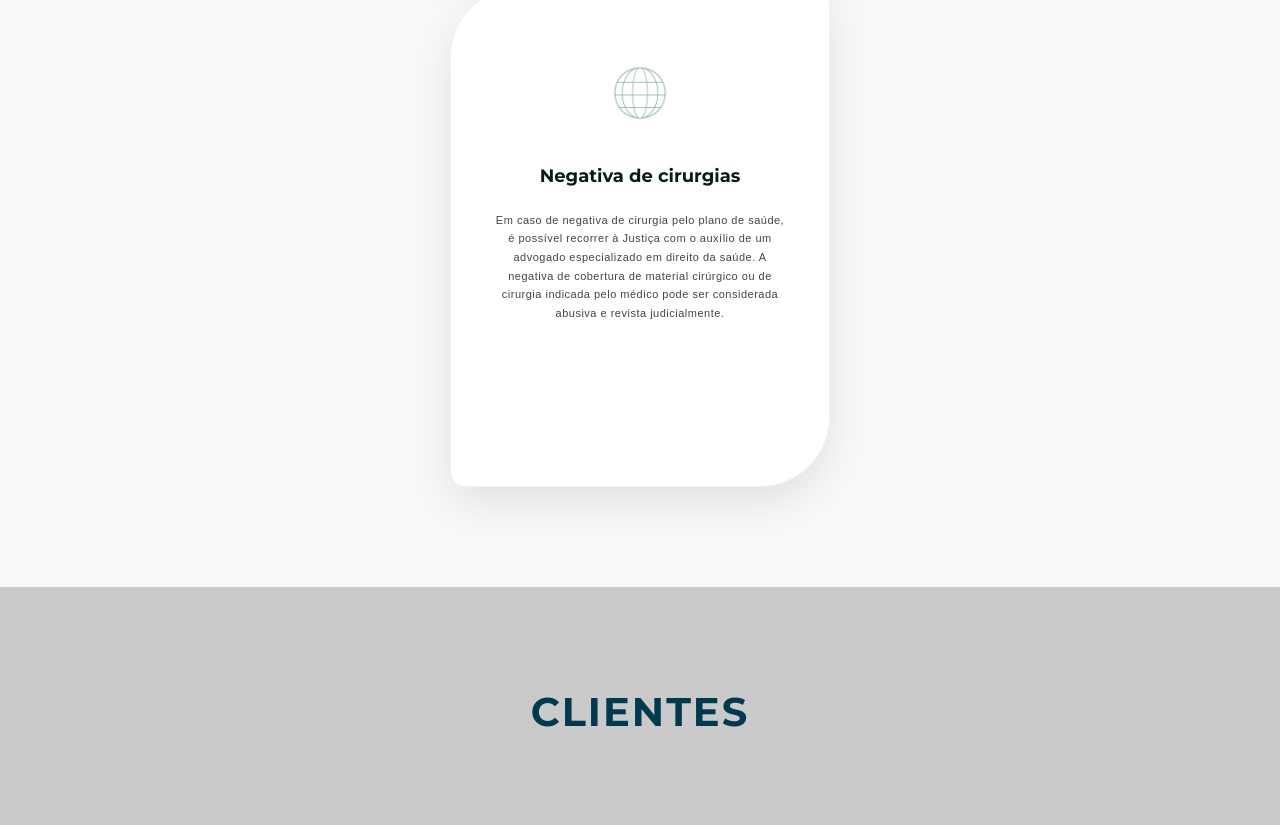
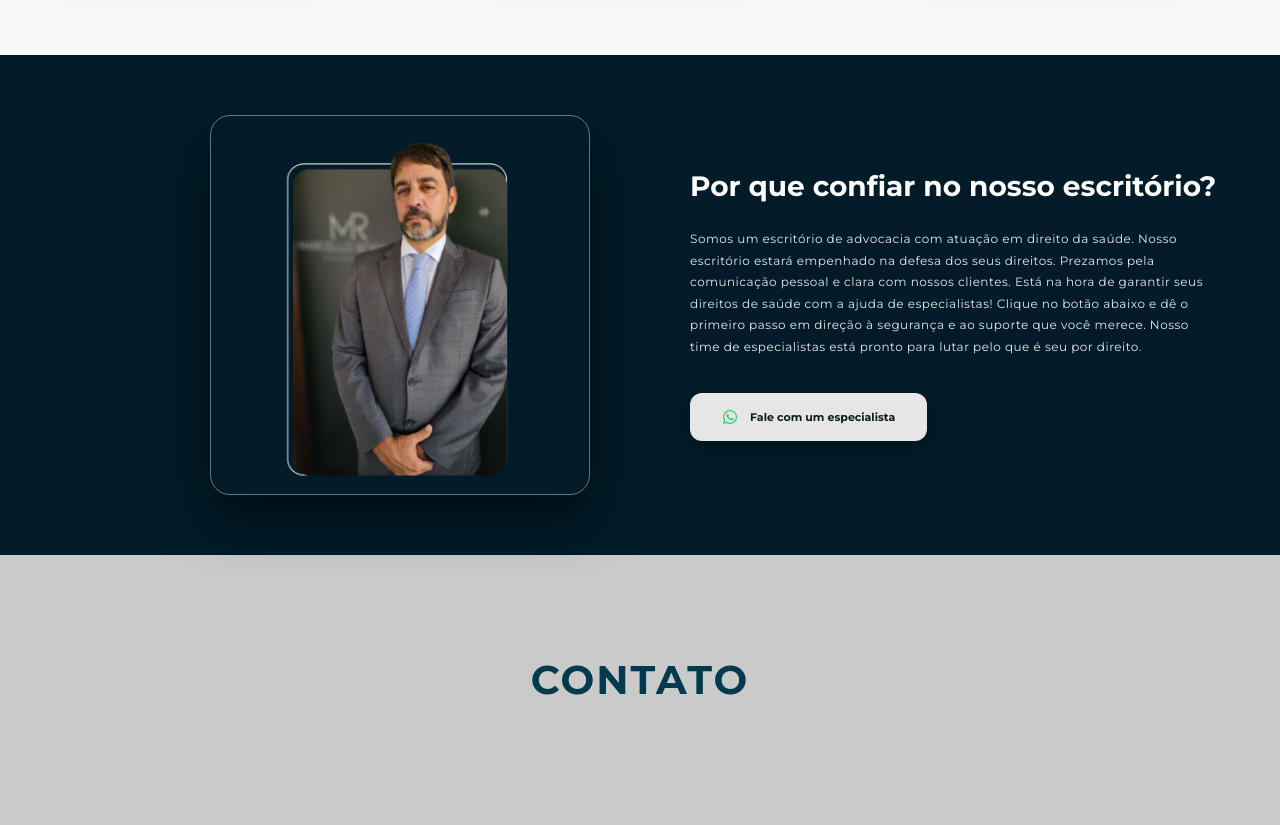
Before and after one commit to Felipeserpa/LandPage-Marcello-adv, a React (Vite) app: page / in a window 1280 px wide. Shown: the part 1545-2370 px from the top of the page. Built offline with nearby package versions, Linux system fonts and the light colour scheme.

Commit message:
atualizacao dos about

```diff
--- a/package.json
+++ b/package.json
@@ -17,6 +17,7 @@
     "@mui/material": "^7.3.1",
     "@twilio/conversations": "^2.6.0",
     "@vercel/analytics": "^1.4.1",
+    "framer-motion": "^12.23.26",
     "react": "^18.2.0",
     "react-dom": "^18.2.0",
     "react-helmet-async": "^2.0.5",
--- a/src/App.tsx
+++ b/src/App.tsx
@@ -18,7 +18,7 @@ function App() {
 
       <Hero />
       <Skills />
-      <Portfolio />
+
       <About />
       <Contact />
       <Footer />
--- a/src/components/PriceCards/PriceTab/index.tsx
+++ b/src/components/PriceCards/PriceTab/index.tsx
@@ -5,7 +5,7 @@ const Card = styled.div`
   background-color: #ffffff;
   /* 📌 Formato assimétrico idêntico à foto (Top-Left e Bottom-Right maiores) */
   border-radius: 70px 15px 70px 15px;
-  box-shadow: 0 15px 45px rgba(0, 0, 0, 0.1);
+  box-shadow: 0 15px 45px rgba(0, 0, 0, 0.2);
   padding: 60px 40px;
   width: 100%;
   max-width: 380px;
@@ -49,9 +49,9 @@ const Title = styled.h3`
 const Description = styled.p`
   color: #444;
   font-family: 'Poppins', sans-serif;
-  font-size: 1.1rem; /* Descrição maior e mais legível */
+  font-size: 1.6rem; /* Descrição maior e mais legível */
   line-height: 1.7;
-  font-weight: 400;
+  font-weight: 500;
 
   strong {
     color: #0b1d10;
--- a/src/components/PriceCards/index.tsx
+++ b/src/components/PriceCards/index.tsx
@@ -1,37 +1,57 @@
 import React from 'react';
 import styled from 'styled-components';
+import { motion } from 'framer-motion'; // 1. Importar o motion
 import PricingTab from './PriceTab';
 
 const SectionWrapper = styled.section`
-  background-color: #f8f9fa; /* Fundo cinza bem claro igual à foto */
-  padding: 100px;
+  background-color: #f8f9fa;
+  padding: 100px 20px; /* Ajustado para não quebrar no mobile */
   width: 100%;
   display: flex;
   flex-direction: column;
   align-items: center;
+  overflow-x: hidden; /* Importante para não dar scroll lateral na animação */
+  border-top: 4px solid #0b1d10;
+
+  position: relative;
+
+  /* 2. Opcional: Se quiser a borda fina de ponta a ponta também */
+  border-top: 1px solid rgba(0, 0, 0, 0.05);
+  &::before {
+    content: '';
+    position: absolute;
+    top: 0;
+    left: 50%;
+    transform: translateX(-50%);
+    width: 150px; /* Largura do traço */
+    height: 5px; /* Espessura do traço */
+    background-color: #c4a77d; /* Exemplo de cor Dourada/Bege da logo MR */
+    border-radius: 0 0 5px 5px; /* Arredonda só a parte de baixo */
+    z-index: 10;
+  }
 `;
 
 const SectionTitle = styled.h2`
   font-family: 'Montserrat', sans-serif;
-  font-size: 3rem; /* Título "Nossos Serviços" maior */
+  font-size: 3rem;
   font-weight: 800;
   color: #1a1a1a;
   margin-bottom: 60px;
   text-align: center;
+
+  @media (max-width: 768px) {
+    font-size: 2.2rem;
+  }
 `;
 
 const PriceCardContainer = styled.div`
   display: flex;
   justify-content: center;
-  align-items: stretch; /* Garante que todos os cards tenham a mesma altura */
-
-  /* 📌 ESPAÇAMENTO: Gap aumentado para 3.5rem (aprox 56px) para dar o ar premium */
-  gap: 3.5rem;
-
+  align-items: stretch;
+  gap: 50px;
   flex-wrap: wrap;
   max-width: 1300px;
   width: 100%;
-  padding: 0 20px;
 
   @media (max-width: 1024px) {
     gap: 2rem;
@@ -49,26 +69,53 @@ const PriceCard = () => {
     <SectionWrapper>
       <SectionTitle>Veja alguns dos nossos serviços:</SectionTitle>
       <PriceCardContainer>
+        {/* CARD 1: Esquerda para Direita */}
+        <motion.div
+          initial={{ opacity: 0, x: -100 }}
+          whileInView={{ opacity: 1, x: 0 }}
+          viewport={{ once: true }}
+          transition={{ duration: 0.8, delay: 0.1 }}
+          style={{ display: 'flex', justifyContent: 'center' }}
+        >
           <PricingTab
             planName="Reajuste abusivo de plano de saúde"
             features={[
               'Um reajuste abusivo de plano de saúde é aquele que não segue os parâmetros estabelecidos pela Agência Nacional de Saúde Suplementar (ANS). A Justiça também pode ser acionada para questionar o reajuste abusivo.',
             ]}
           />
+        </motion.div>
 
+        {/* CARD 2: Cima para Baixo */}
+        <motion.div
+          initial={{ opacity: 0, y: -100 }}
+          whileInView={{ opacity: 1, y: 0 }}
+          viewport={{ once: true }}
+          transition={{ duration: 0.8, delay: 0.3 }}
+          style={{ display: 'flex', justifyContent: 'center' }}
+        >
           <PricingTab
             planName="Negativa de tratamento e medicamentos"
             features={[
               'É quando um plano de saúde ou o sistema público de saúde se recusa a fornecer ou cobrir um tratamento ou medicamento prescrito por um médico.',
             ]}
           />
+        </motion.div>
 
+        {/* CARD 3: Direita para Esquerda */}
+        <motion.div
+          initial={{ opacity: 0, x: 100 }}
+          whileInView={{ opacity: 1, x: 0 }}
+          viewport={{ once: true }}
+          transition={{ duration: 0.8, delay: 0.5 }}
+          style={{ display: 'flex', justifyContent: 'center' }}
+        >
           <PricingTab
             planName="Negativa de cirurgias"
             features={[
               'Em caso de negativa de cirurgia pelo plano de saúde, é possível recorrer à Justiça com o auxílio de um advogado especializado em direito da saúde. A negativa de cobertura de material cirúrgico ou de cirurgia indicada pelo médico pode ser considerada abusiva e revista judicialmente.',
             ]}
           />
+        </motion.div>
       </PriceCardContainer>
     </SectionWrapper>
   );
--- a/src/sections/About/index.tsx
+++ b/src/sections/About/index.tsx
@@ -1,36 +1,67 @@
-import Loading from '../../components/Loading';
+import { FaWhatsapp } from 'react-icons/fa';
+import { motion } from 'framer-motion';
 import Container from './styles';
 
 export default function About() {
+  const WHATSAPP_URL = 'https://wa.me/5581984135753';
+
   return (
     <Container>
-      <section id="about" className="section-blue">
+      <section id="about">
         <div className="container">
-          <h1 className="section-title text-white">Sobre Mim</h1>
           <div className="section-container">
+            {/* LADO ESQUERDO: FOTO COM MOLDURA E ANIMAÇÃO */}
+            <motion.div
+              className="image-motion"
+              initial={{ opacity: 0, x: -100 }}
+              whileInView={{ opacity: 1, x: 0 }}
+              viewport={{ once: true }}
+              transition={{ duration: 1, ease: 'easeOut' }}
+            >
+              <img src="fot01.png" alt="Advogado Marcello Rodrigo" />
+            </motion.div>
+
+            {/* LADO DIREITO: TEXTO E BOTÃO */}
             <article>
-              <p>Olá,Somos a Serpa Soluções em Tecnologia</p>
-              <p>
-                A Serpa Soluções em Tecnologia é uma empresa apaixonada por
-                tecnologia e focada em transformar ideias em soluções digitais
-                inovadoras. Desde o início de nossas atividades, em 2022, nos
-                dedicamos a criar sites, sistemas web e aplicativos mobile que
-                impulsionam os negócios de nossos clientes. Com uma equipe
-                experiente e multidisciplinar, oferecemos soluções
-                personalizadas e de alta qualidade, sempre alinhadas às
-                necessidades e objetivos de cada cliente. Nossa missão é
-                simplificar a vida das pessoas através da tecnologia,
-                proporcionando experiências digitais intuitivas e eficientes.
-              </p>
-              <p>Nossos serviços:</p>
-              <li>Desenvolvimento de sites personalizados</li>
-              <li>Criação de sistemas web sob medida;</li>
-              <li>Desenvolvimento de aplicativos mobile para iOS e Android;</li>
-              <li>Manutenção e suporte técnico.</li>
+              <motion.h2
+                className="highlight-title"
+                initial={{ opacity: 0, y: 20 }}
+                whileInView={{ opacity: 1, y: 0 }}
+                viewport={{ once: true }}
+                transition={{ duration: 0.8, delay: 0.2 }}
+              >
+                Por que confiar no nosso escritório?
+              </motion.h2>
+
+              <motion.p
+                initial={{ opacity: 0, y: 20 }}
+                whileInView={{ opacity: 1, y: 0 }}
+                viewport={{ once: true }}
+                transition={{ duration: 0.8, delay: 0.4 }}
+              >
+                Somos um escritório de advocacia com atuação em direito da
+                saúde. Nosso escritório estará empenhado na defesa dos seus
+                direitos. Prezamos pela comunicação pessoal e clara com nossos
+                clientes. Está na hora de garantir seus direitos de saúde com a
+                ajuda de especialistas! Clique no botão abaixo e dê o primeiro
+                passo em direção à segurança e ao suporte que você merece. Nosso
+                time de especialistas está pronto para lutar pelo que é seu por
+                direito.
+              </motion.p>
+
+              <motion.a
+                href={WHATSAPP_URL}
+                target="_blank"
+                rel="noopener noreferrer"
+                className="whatsapp-button-main"
+                initial={{ opacity: 0, scale: 0.8 }}
+                whileInView={{ opacity: 1, scale: 1 }}
+                viewport={{ once: true }}
+                transition={{ duration: 0.5, delay: 0.6 }}
+              >
+                <FaWhatsapp /> Fale com um especialista
+              </motion.a>
             </article>
-            <picture data-aos="fade-up">
-              /<img src="logo.png" alt="avatar.webp" />
-            </picture>
           </div>
         </div>
       </section>
--- a/src/sections/About/styles.ts
+++ b/src/sections/About/styles.ts
@@ -1,53 +1,117 @@
 import styled from 'styled-components';
 
 const Container = styled.div`
-  #about .section-container {
+  #about.section-blue {
+    background-color: #0b301c; /* Cor exata da imagem */
+    min-height: 100vh;
     display: flex;
     align-items: center;
-    margin-bottom: 10rem;
-    padding: 3rem;
+    padding: 80px 0;
   }
 
-  #about article {
-    padding-right: 3rem;
+  .section-container {
+    display: flex;
+    align-items: center;
+    justify-content: center;
+    gap: 100px; /* Espaço entre a foto e o texto */
+    max-width: 1200px;
+    margin: 0 auto;
+    padding: 60px 20px;
   }
 
-  #about article p {
-    font-size: 2rem;
-    color: ${(props) => props.theme.aliceBlue};
-    line-height: 2.8rem;
-    padding: 10px;
-  }
-  #about article li {
-    font-size: 2rem;
-    color: ${(props) => props.theme.aliceBlue};
-    line-height: 2.8rem;
+  /* FOTO COM EFEITO DE MOLDURA */
+  .image-motion {
+    flex: 1;
+    display: flex;
+    justify-content: flex-end;
   }
 
-  #about picture img {
-    width: 200px;
-    border-radius: 0.5rem;
+  .image-motion img {
+    width: 100%;
+    max-width: 380px; /* Tamanho controlado */
+    height: auto;
+    border-radius: 20px;
+
+    /* Moldura fina branca ao redor da foto */
+    border: 1px solid rgba(255, 255, 255, 0.4);
+    padding: 12px;
+
+    box-shadow: 0 25px 50px rgba(0, 0, 0, 0.5);
+    object-fit: cover;
   }
 
-  @media (max-width: 978px) {
-    #about article p {
-      text-align: left;
+  /* TEXTO E TIPOGRAFIA */
+  article {
+    flex: 1;
+    color: #ffffff;
+  }
+
+  .highlight-title {
+    font-size: 2.8rem;
+    font-weight: 700;
+    margin-bottom: 25px;
+    line-height: 1.2;
+  }
+
+  article p {
+    font-size: 1.2rem;
+    line-height: 1.8;
+    margin-bottom: 35px;
+    color: rgba(255, 255, 255, 0.9);
+  }
+
+  /* BOTÃO WHATSAPP ESTILO PREMIUM */
+  .whatsapp-button-main {
+    display: flex;
+    align-items: center;
+    gap: 12px;
+    background: #e6e6e6; /* Cinza bem claro */
+    color: #0b1d10;
+    padding: 16px 32px;
+    border-radius: 12px;
+    font-weight: 700;
+    font-size: 1.1rem;
+    text-decoration: none;
+    width: fit-content;
+    box-shadow: 0 4px 15px rgba(0, 0, 0, 0.3);
+    transition: all 0.3s ease;
+
+    svg {
+      font-size: 1.6rem;
+      color: #25d366; /* Ícone verde */
+    }
+
+    &:hover {
+      background: #ffffff;
+      transform: translateY(-3px);
+      box-shadow: 0 8px 25px rgba(0, 0, 0, 0.4);
     }
   }
 
-  @media (max-width: 930px) {
-    #about .section-container {
+  /* RESPONSIVO */
+  @media (max-width: 992px) {
+    .section-container {
       flex-direction: column;
-      padding: 0 3rem;
-      gap: 4rem;
+      text-align: center;
+      gap: 50px;
     }
 
-    #about article {
-      padding: 0;
+    .image-motion {
+      justify-content: center;
     }
 
-    #about picture img {
-      width: 34rem;
+    .image-motion img {
+      max-width: 300px;
+    }
+
+    article {
+      display: flex;
+      flex-direction: column;
+      align-items: center;
+    }
+
+    .highlight-title {
+      font-size: 2.2rem;
     }
   }
 `;
```
Also changed, not shown: public/fot01.png (added), 1 other file (tests, documents, lock files or other folders). Lines whose indentation alone changed are shown as unchanged.
